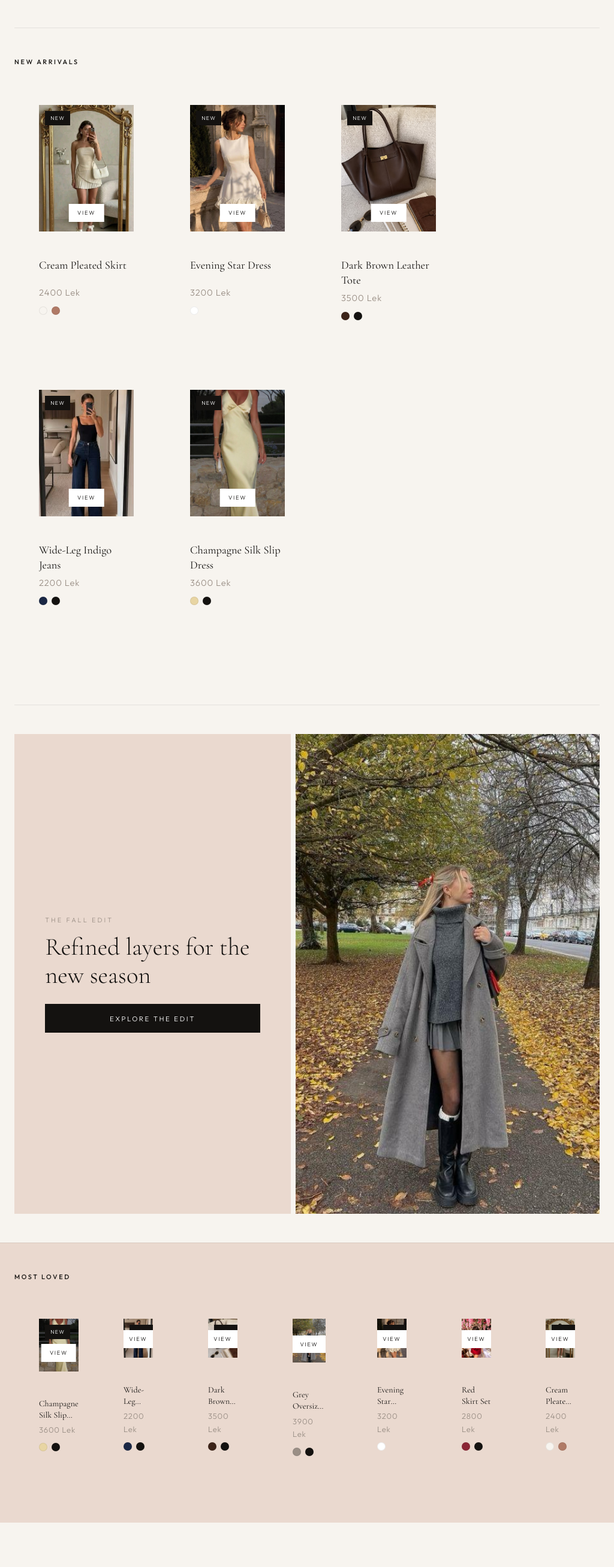
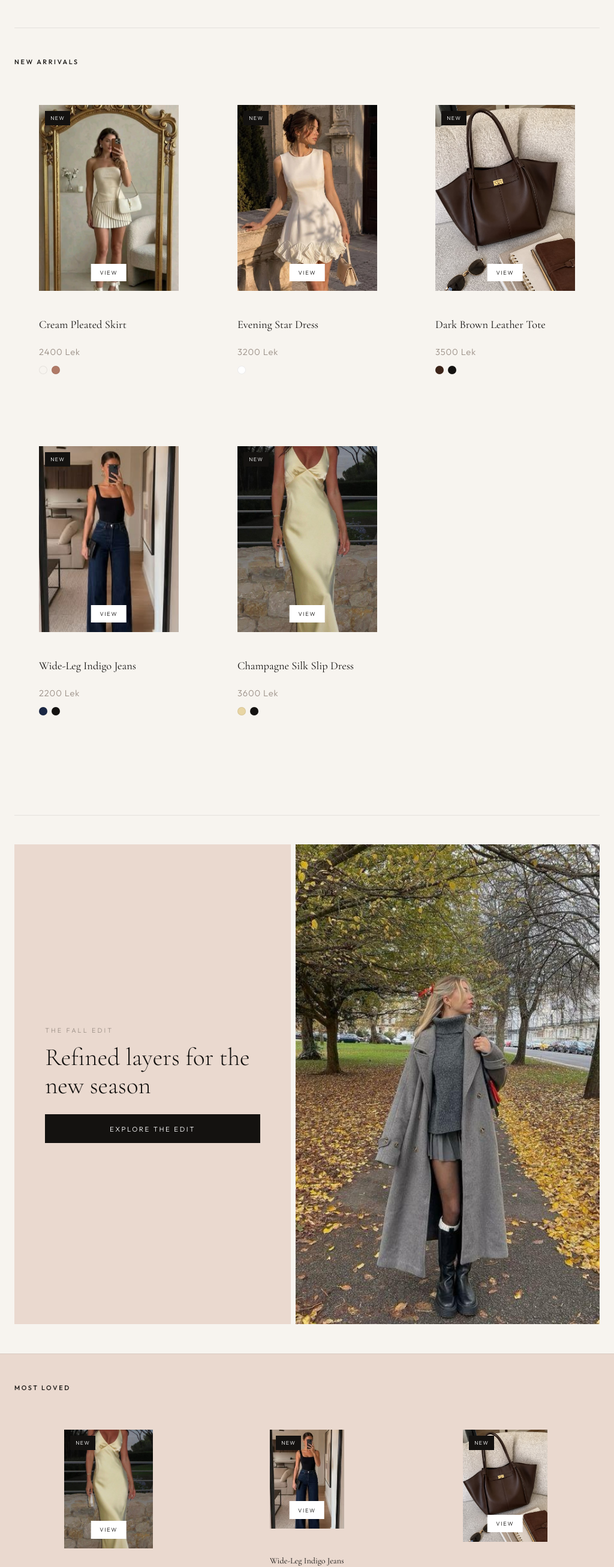
Before and after one commit to auroradimni/bloom-atelier, a Nuxt app: page / in a window 1024 px wide. Shown: the part 1403-4016 px from the top of the page at 60% size. Built offline with nearby package versions, Linux system fonts and the light colour scheme.

Commit message:
Use 4-column desktop product grid with larger cards and tighter gaps
Co-authored-by: auroradimni <auroradimni@users.noreply.github.com>

```diff
--- a/assets/styles/main.css
+++ b/assets/styles/main.css
@@ -78,9 +78,8 @@ main {
 
 .product-grid {
   display: grid;
-  grid-template-columns: repeat(auto-fill, minmax(min(100%, 200px), 240px));
-  justify-content: start;
-  gap: 0.65rem;
+  grid-template-columns: repeat(auto-fit, minmax(min(100%, 260px), 1fr));
+  gap: 1rem;
   align-items: start;
   width: 100%;
 }
@@ -497,8 +496,14 @@ aside {
 
 @media (min-width: 901px) {
   .product-grid {
-    grid-template-columns: repeat(auto-fill, minmax(220px, 240px));
-    gap: 0.75rem;
+    grid-template-columns: repeat(4, minmax(0, 1fr));
+    gap: 1rem;
+  }
+}
+
+@media (min-width: 901px) and (max-width: 1100px) {
+  .product-grid {
+    grid-template-columns: repeat(3, minmax(0, 1fr));
   }
 }
 
--- a/pages/index.vue
+++ b/pages/index.vue
@@ -90,7 +90,6 @@
           <div
             ref="trackRef"
             class="most-loved-track"
-            :style="{ gridTemplateColumns: `repeat(${loved.length}, minmax(0, 1fr))` }"
             @scroll="updateScrollState"
           >
             <ProductCard
@@ -348,9 +347,8 @@ function getCover(slug) {
 
   .new-arrivals-track {
     display: grid;
-    grid-template-columns: repeat(auto-fill, minmax(220px, 240px));
-    justify-content: start;
-    gap: 0.75rem;
+    grid-template-columns: repeat(4, minmax(0, 1fr));
+    gap: 1rem;
     overflow: visible;
     scroll-snap-type: none;
   }
@@ -358,6 +356,12 @@ function getCover(slug) {
   .new-arrivals-track :deep(.product-card) {
     flex: unset;
     width: 100%;
+  }
+}
+
+@media (min-width: 901px) and (max-width: 1100px) {
+  .new-arrivals-track {
+    grid-template-columns: repeat(3, minmax(0, 1fr));
   }
 }
 
@@ -374,9 +378,21 @@ function getCover(slug) {
 
 .most-loved-track {
   display: grid;
-  gap: 0.65rem;
+  gap: 1rem;
   align-items: start;
   width: 100%;
+}
+
+@media (min-width: 901px) {
+  .most-loved-track {
+    grid-template-columns: repeat(4, minmax(0, 1fr));
+  }
+}
+
+@media (min-width: 901px) and (max-width: 1100px) {
+  .most-loved-track {
+    grid-template-columns: repeat(3, minmax(0, 1fr));
+  }
 }
 
 .most-loved-track :deep(.product-card) {
```
